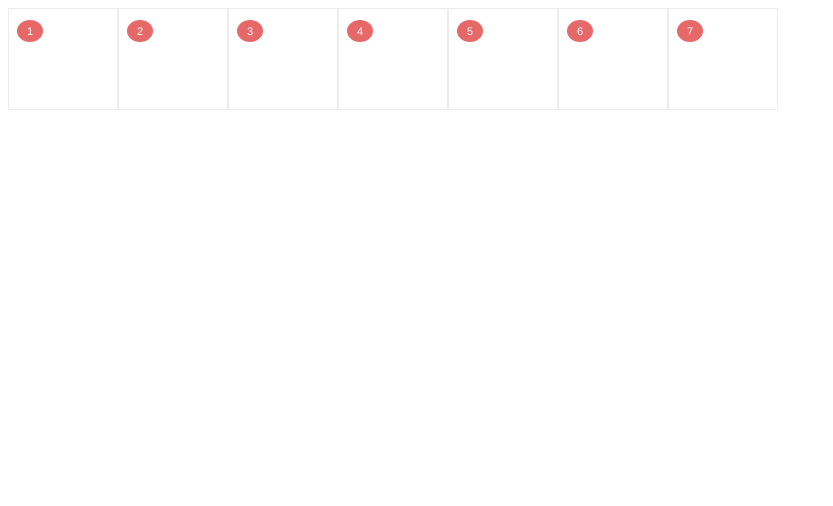
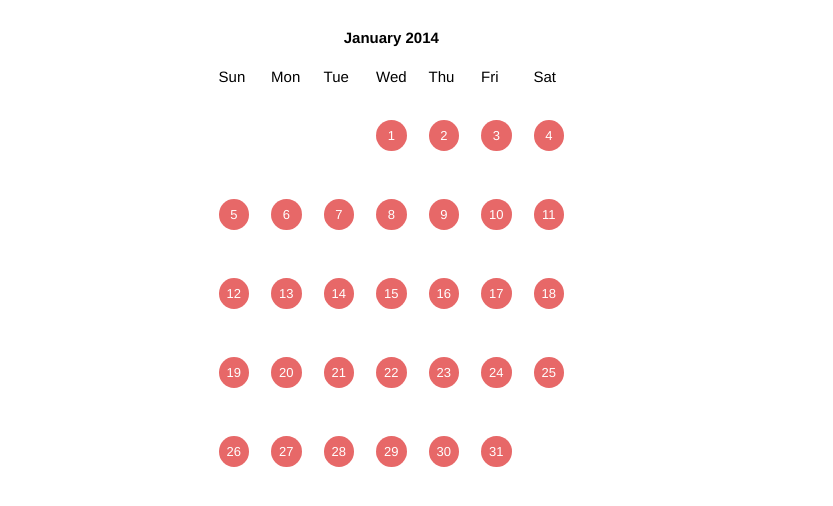
Before and after one commit to kklai/calendar, a plain HTML site: page index.html in a window 1280 px wide. Shown: the whole page, without its empty margins (0-833 px from the left). Drawn offline with nearby package versions, Linux system fonts and the light colour scheme.

Commit message:
generating calendar

```diff
--- a/index.html
+++ b/index.html
@@ -1,3 +1,4 @@
+<!DOCTYPE html>
 <html>
 <head>
 	<title>Calendar</title>
--- a/script.js
+++ b/script.js
@@ -1,5 +1,89 @@
+var cal_days_labels = ['Sun', 'Mon', 'Tue', 'Wed', 'Thu', 'Fri', 'Sat'],
+cal_months_labels = ['January', 'February', 'March', 'April',
+                     'May', 'June', 'July', 'August', 'September',
+                     'October', 'November', 'December'],
+cal_days_in_month = [31, 28, 31, 30, 31, 30, 31, 31, 30, 31, 30, 31],
+cal_current_date = new Date();
+
+function Calendar(month, year) {
+  this.month = (isNaN(month) || month == null) ? cal_current_date.getMonth() : month;
+  this.year  = (isNaN(year) || year == null) ? cal_current_date.getFullYear() : year;
+  this.html = '';
+}
+
+Calendar.prototype.generateHTML = function(){
+
+  // get first day of month
+  var firstDay = new Date(this.year, this.month, 1);
+  var startingDay = firstDay.getDay();
+
+  // find number of days in month
+  var monthLength = cal_days_in_month[this.month];
+
+  // compensate for leap year
+  if (this.month == 1) { // February only!
+    if((this.year % 4 == 0 && this.year % 100 != 0) || this.year % 400 == 0){
+      monthLength = 29;
+    }
+  }
+
+  // do the header
+  var monthName = cal_months_labels[this.month]
+  var html = '<table class="calendar-table">';
+  html += '<tr><th colspan="7">';
+  html +=  monthName + "&nbsp;" + this.year;
+  html += '</th></tr>';
+  html += '<tr class="calendar-header">';
+  for(var i = 0; i <= 6; i++ ){
+    html += '<td class="calendar-header-day">';
+    html += cal_days_labels[i];
+    html += '</td>';
+  }
+  html += '</tr><tr>';
+
+  // fill in the days
+  var day = 1;
+  // this loop is for is weeks (rows)
+  for (var i = 0; i < 9; i++) {
+    // this loop is for weekdays (cells)
+    for (var j = 0; j <= 6; j++) {
+      html += '<td class="calendar-day"><p>';
+      if (day <= monthLength && (i > 0 || j >= startingDay)) {
+        html += day;
+        day++;
+      }
+      html += '</p></td>';
+    }
+    // stop making rows if we've run out of days
+    if (day > monthLength) {
+      break;
+    } else {
+      html += '</tr><tr>';
+    }
+  }
+  html += '</tr></table>';
+
+  this.html = html;
+}
+
+Calendar.prototype.getHTML = function() {
+  return this.html;
+}
+
+function drawCalendar() {
+	var cal = new Calendar();
+  cal.generateHTML();
+  $('.calendar').html(cal.getHTML());
+}
+
+function getCalendar() {
+	$.getJSON("http://www.google.com/calendar/feeds/s6bvn4u675jmcefa3q4337qajc@group.calendar.google.com/public/full?alt=json-in-script&max-results=25&singleevents=false&sortorder=ascending&orderby=starttime&callback=?",
+  function(json){
+    console.log(json);
+	})
+}
+
 $(document).ready(function(){
-	for (var i = 1; i < 8; i ++ ) {
-    $('.calendar').append('<div class="cal-box"><p>' + i +'</p></div>')
-	}
-})
+	drawCalendar();
+	getCalendar();
+});
--- a/style.css
+++ b/style.css
@@ -1,6 +1,25 @@
 body {
   font-family: Helvetica;
-  font-size: 11px;
+  font-size: 15px;
+}
+
+table.calendar-table {
+  overflow: hidden;
+  margin-left: 15%;
+  border-spacing: 20px;
+}
+
+.calendar-day > p {
+  background-color: #e76868;
+  border-radius: 80%;
+  color: #fff;
+  text-align: center;
+  padding: 8px;
+  font-size: 13px;
+}
+
+.calendar-day > p:empty {
+  background-color: #fff;
 }
 
 .cal-box {
@@ -10,12 +29,3 @@ body {
 	float: left;
 	padding: 0 0 0 8px;
 }
-
-.cal-box p  {
-  padding:5;
-  background-color: #e76868;
-  width: 16px;
-  text-align: center;
-  border-radius: 100%;
-  color: #fff;
-}
```
